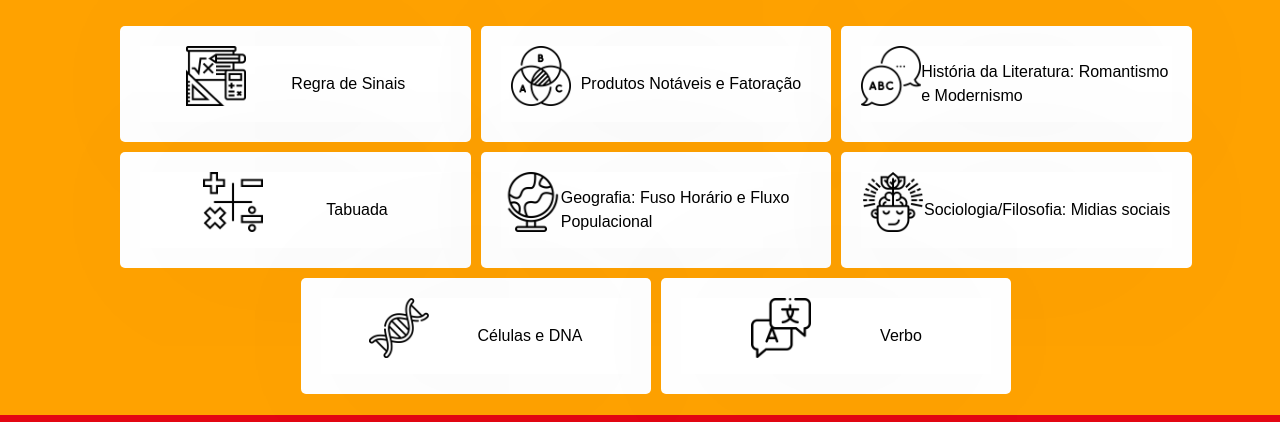
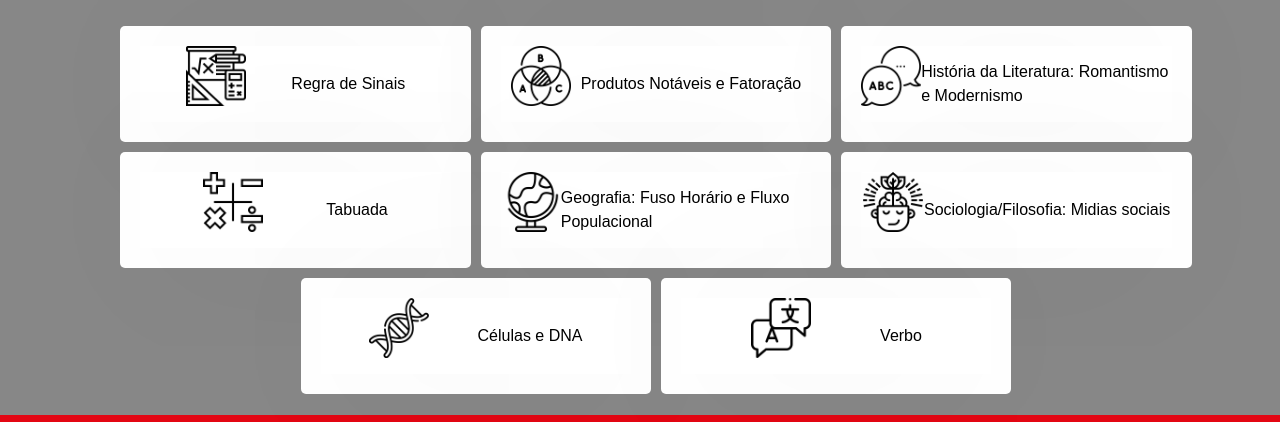
Before and after one commit to Cardoso30S/multiple-learning-oficial, a plain HTML site: page index.html in a window 1280 px wide. Shown: the part 417-839 px from the top of the page. Drawn offline with nearby package versions, Linux system fonts and the light colour scheme; a web font is replaced by a local one.

Commit message:
Troquei fundo da página

```diff
--- a/css/style.css
+++ b/css/style.css
@@ -27,7 +27,7 @@ body {
     font-weight: 400;
     line-height: 1.5;
     text-align: left;
-    background-color: var(--orange);
+    background-color: var(--gray);
     width: 100%;
 }
 
```
